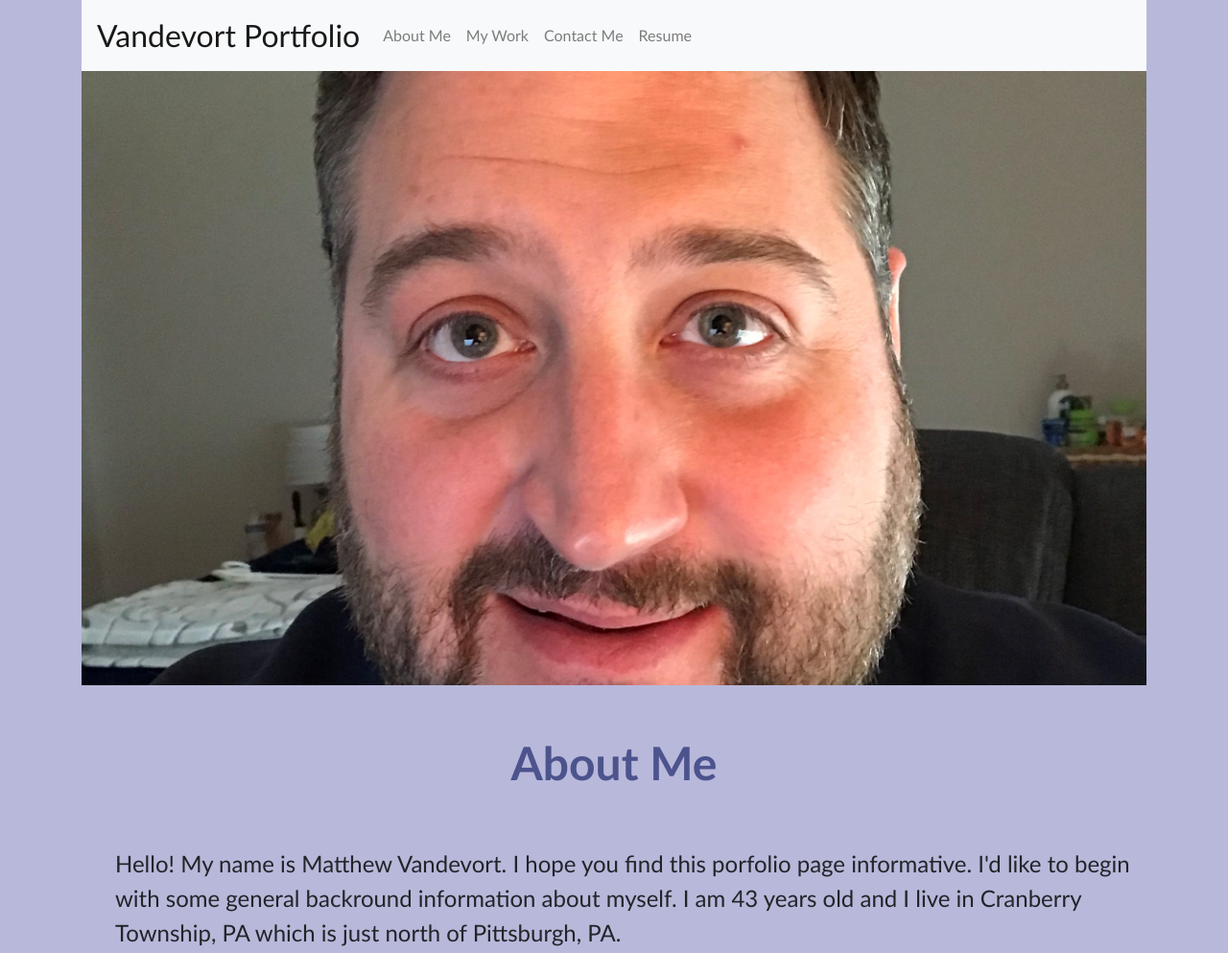
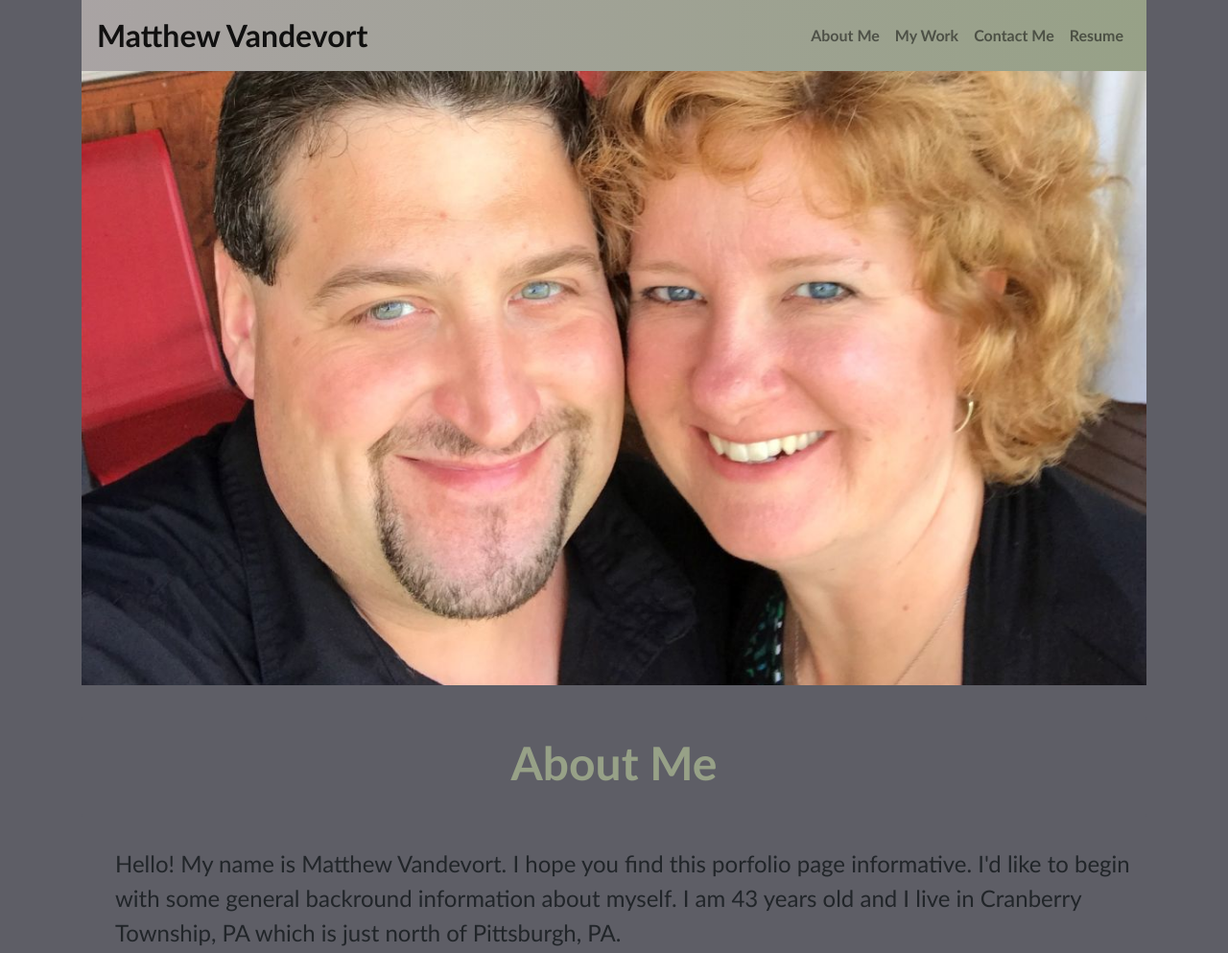
Before and after one commit to matthewvandevort/Portfolio, a plain HTML site: page index.html in a window 1280 px wide. Shown: the top 993 px of the page at 96% size. Drawn offline with nearby package versions, Linux system fonts and the light colour scheme.

Commit message:
added styling and new gif for readme

```diff
--- a/assets/style.css
+++ b/assets/style.css
@@ -4,11 +4,11 @@
 }
 /* These are styles for tags */
 body {
-    background-color: rgb(184, 184, 218);
+    background-color: rgb(94, 94, 102);
 }
 
 h1{
-    color: rgb(76, 83, 141);
+    color: rgb(151, 161, 135);
     font-size: 48px;
     font-weight: bolder;
 }
@@ -22,12 +22,19 @@ p {
 
 /* These are styles for classes */
 
+.nav-item {
+    font-weight: bolder;
+}
+.navbar {
+    background: linear-gradient(0.25turn, #aca6a6f5, rgb(151, 161, 135));
+}
 .navbar-brand {
     font-size: xx-large;
+    font-weight: bolder;
 }
 
 .jumbotron {
-    background-image: url(./hero.jpg);
+    background-image: url(./matt2.JPG);
     height: 80vh;
     background-size: cover;
     background-position: center;
@@ -35,7 +42,7 @@ p {
 
 .card {
     padding: 0;
-    background-color: rgb(184, 184, 218);
+    background-color: rgb(94, 94, 102);
     text-align: center;
     border: none;
 }
--- a/index.html
+++ b/index.html
@@ -10,12 +10,12 @@
 </head>
 <body>
     <div class="container">
-        <nav class="navbar navbar-expand-lg navbar-light bg-light">
-            <a class="navbar-brand" href="#">Vandevort Portfolio</a>
+        <nav class="navbar navbar-expand-lg navbar-light">
+            <a class="navbar-brand" href="#"> Matthew Vandevort</a>
             <button class="navbar-toggler" type="button" data-toggle="collapse" data-target="#navbarNavAltMarkup" aria-controls="navbarNavAltMarkup" aria-expanded="false" aria-label="Toggle navigation">
             <span class="navbar-toggler-icon"></span>
             </button>
-            <div class="collapse navbar-collapse" id="navbarNavAltMarkup">
+            <div class="collapse navbar-collapse justify-content-end" id="navbarNavAltMarkup">
             <div class="navbar-nav">
                 <!-- <a class="nav-item nav-link active" href="#">Home <span class="sr-only">(current)</span></a> -->
                 <a class="nav-item nav-link" href="#about">About Me</a>
@@ -59,14 +59,14 @@
                     </div>
                 </div>
                 <div class="card text-white col-12">
-                    <img class="card-img" src="./assets/SearchForeGolf.jpeg" alt="Card image">
+                    <a href="https://github.com/chemacenturion/Search-Fore-Golf"><img class="card-img" src="./assets/SearchForeGolf.jpeg" alt="Golf Image"></a>
                     <div class="card-img-overlay">
                     <a href="https://chemacenturion.github.io/Search-Fore-Golf/"><h3 class="card-title">Search Fore Golf</h3></a>
                     </div>
                 </div>
                 <div class="row">
                     <div class=" card text-white col-12 col-md-6">
-                        <img class="card-img" src="./assets/CodeQuiz.jpeg" alt="Card image">
+                        <a href="https://github.com/matthewvandevort/Code-Quiz-"><img class="card-img" src="./assets/CodeQuiz.jpeg" alt="Card image"></a>
                         <div class="card-img-overlay">
                         <a href="https://matthewvandevort.github.io/Code-Quiz-/"><h3 class="card-title">Code Quiz</h3></a>
                         </div>
@@ -102,7 +102,7 @@
                         <p class="contact-info">Email: vandevortmatthew@gmail.com</p>
                     </div>
                     <a class="btn btn-primary btn-lg btn-block" href="https://github.com/matthewvandevort" role="button">Click here for my GitHub Profile!</a>
-                    <a class="btn btn-secondary btn-lg btn-block" href="www.linkedin.com/in/matthew-vandevort-1a9151172" role="button">Click Here for My LinkedIn Profile!</a>
+                    <a class="btn btn-secondary btn-lg btn-block" href="https://www.linkedin.com/in/matthew-vandevort-1a9151172/" role="button">Click Here for My LinkedIn Profile!</a>
                 </div>
             </section>
             <!-- Container housing my future Resume -->
```
Also changed, not shown: assets/matt2.JPG (added).
